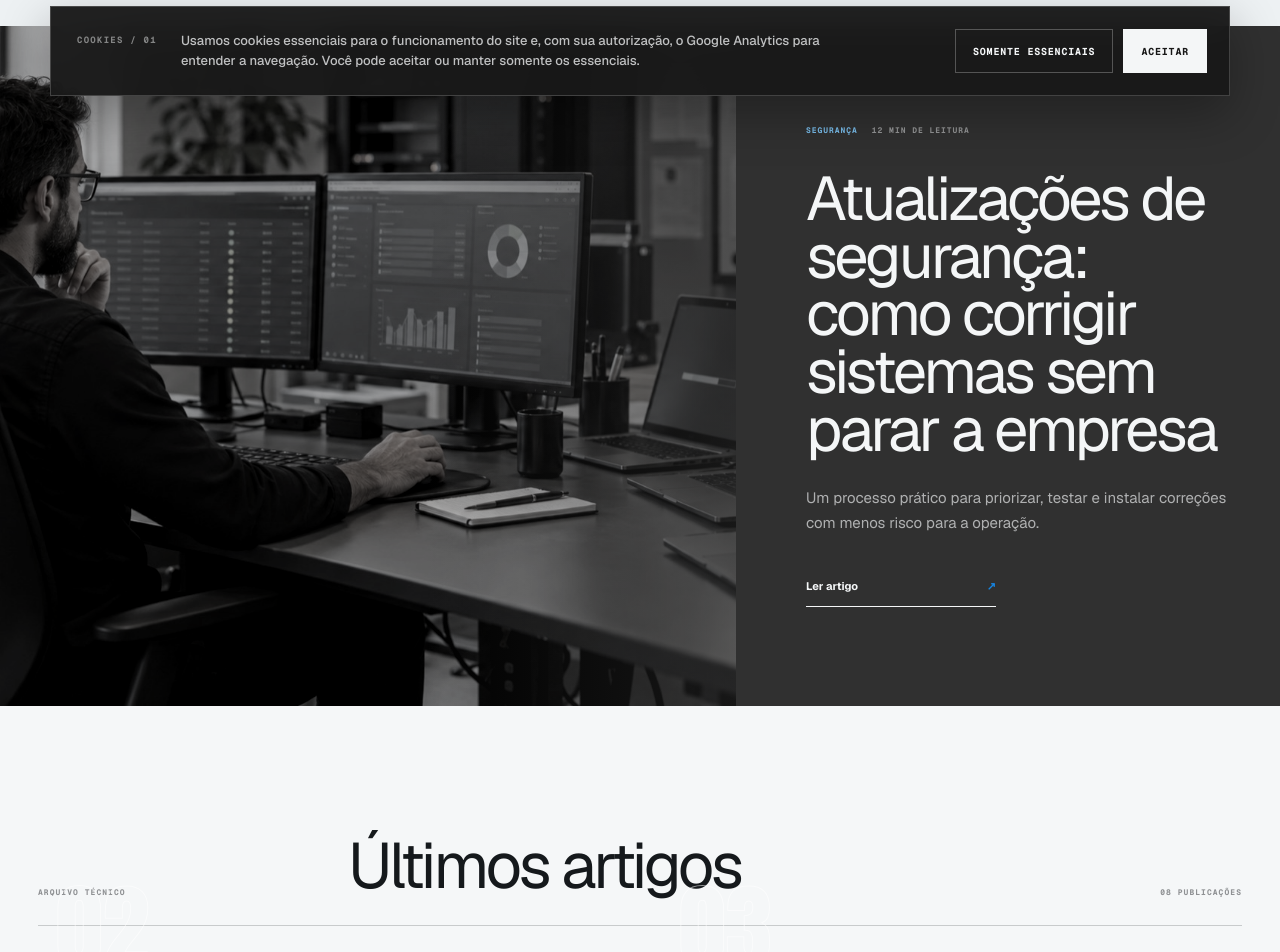
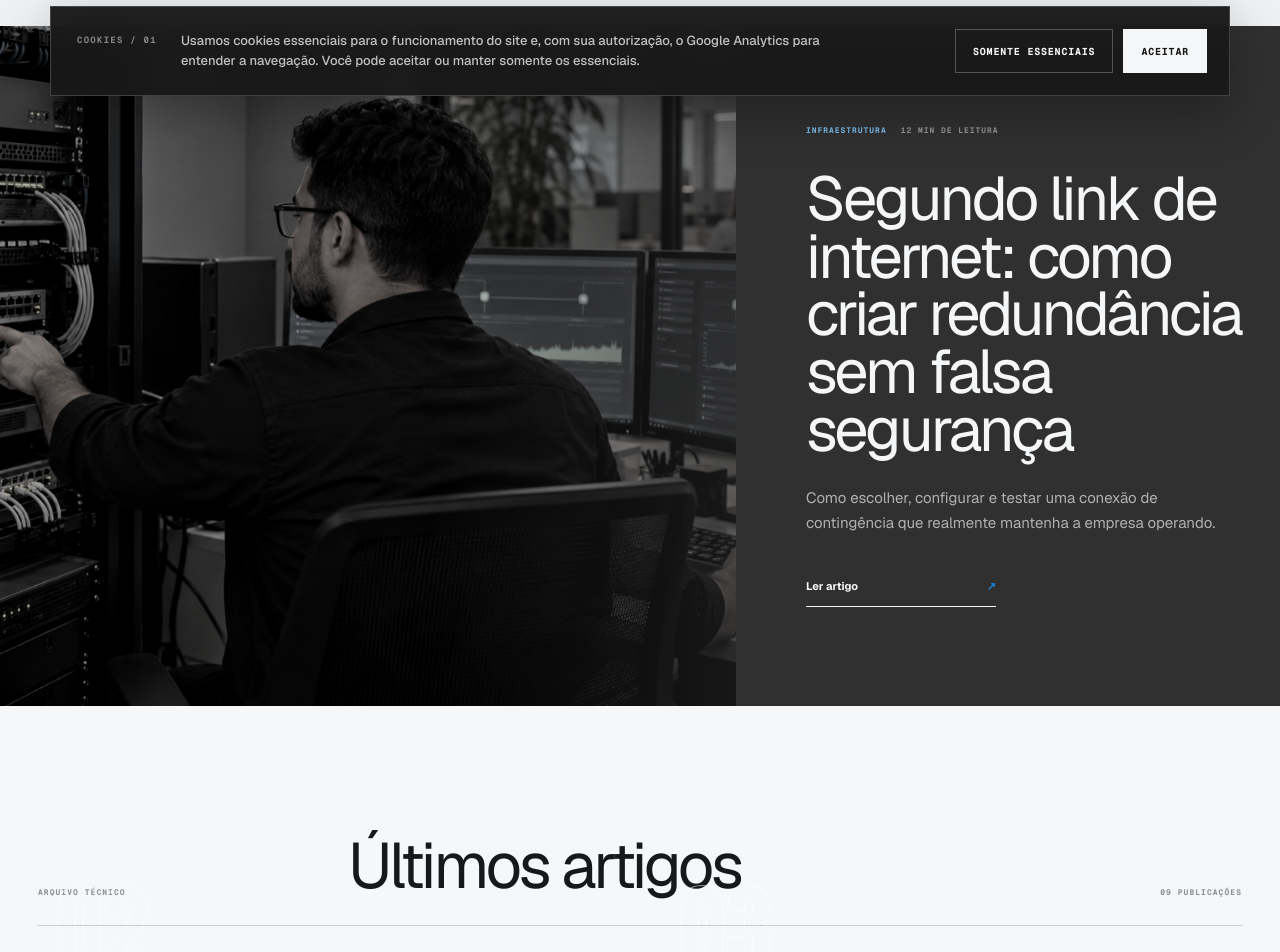
Before and after one commit to VisioIT/visioit-site, a Next.js app: page /blog in a window 1280 px wide. Shown: the part 680-1632 px from the top of the page. Built offline with nearby package versions, Linux system fonts and the light colour scheme.

Commit message:
Publica artigo sobre redundancia de internet

```diff
--- a/app/blog/posts.ts
+++ b/app/blog/posts.ts
@@ -19,6 +19,56 @@ export type BlogPost = {
 };
 
 export const blogPosts: BlogPost[] = [
+  {
+    slug: 'segundo-link-de-internet-e-redundancia-para-empresas',
+    title: 'Segundo link de internet: como criar redundância sem falsa segurança',
+    excerpt: 'Como escolher, configurar e testar uma conexão de contingência que realmente mantenha a empresa operando.',
+    category: 'Infraestrutura',
+    publishedAt: '2026-09-29',
+    updatedAt: '2026-09-29',
+    readingTime: '12 min de leitura',
+    image: '/blog-redundancia-internet-empresas.jpg',
+    imageAlt: 'Profissional de TI monitorando links redundantes de internet e equipamentos de rede corporativa',
+    intro: 'Um segundo link de internet pode reduzir o impacto de falhas, mas contratar duas conexões não garante continuidade. Se os serviços usam a mesma rota física, o mesmo equipamento ou uma troca manual demorada, um único incidente ainda pode interromper toda a empresa. A redundância precisa ser planejada, configurada e testada como parte da operação.',
+    sections: [
+      {
+        title: 'Comece pelo impacto de ficar sem internet',
+        paragraphs: ['Liste os processos que dependem da conexão: sistemas em nuvem, pagamentos, emissão fiscal, atendimento, telefonia, VPN, câmeras, integração com filiais e trabalho remoto. Para cada um, estime quanto tempo pode ficar indisponível e qual alternativa existe durante a falha.', 'Essa análise define o investimento necessário. Uma empresa que usa a internet apenas para navegação tem uma necessidade diferente de uma operação com ERP em nuvem, telefonia IP e vendas online. O objetivo não é comprar a maior velocidade, mas manter os serviços prioritários dentro de um nível aceitável.'],
+        bullets: ['Quais atividades param imediatamente?', 'Quanto custa uma hora de indisponibilidade?', 'Quais sistemas precisam continuar primeiro?', 'Existe procedimento temporário para trabalhar offline?', 'Quem deve ser avisado quando ocorre uma falha?'],
+      },
+      {
+        title: 'Diversifique além do nome da operadora',
+        paragraphs: ['Dois contratos com empresas diferentes podem compartilhar postes, dutos, fibras, centrais ou fornecedores de transporte. Uma obra, acidente ou falha elétrica no caminho comum pode derrubar ambos. Pergunte sobre rota de entrada, tecnologia de acesso e infraestrutura utilizada.', 'Sempre que possível, combine caminhos e meios distintos: fibra por entradas físicas separadas, rádio, cabo ou conexão móvel como contingência. A alternativa precisa ser adequada ao volume essencial. Um link móvel pode manter mensagens e pagamentos, mas talvez não suporte videoconferências, backups e dezenas de usuários ao mesmo tempo.'],
+      },
+      {
+        title: 'Elimine os pontos únicos de falha internos',
+        paragraphs: ['A redundância externa perde valor quando os dois links terminam no mesmo equipamento sem proteção elétrica, em uma única tomada ou em cabeamento improvisado. Verifique firewall, fontes, nobreak, switches centrais e o caminho até os usuários.', 'Nem toda empresa precisa duplicar toda a rede. Priorize os componentes cujo defeito derrubaria as duas conexões. Mantenha configurações protegidas por backup, equipamento de reposição quando o prazo de substituição for alto e contatos de suporte acessíveis mesmo sem internet.'],
+        bullets: ['Firewall ou roteador que recebe os dois links', 'Energia, nobreak e proteção contra surtos', 'Switch central e enlaces entre salas', 'Cabeamento e identificação das portas WAN', 'Configuração de contingência e credenciais administrativas'],
+      },
+      {
+        title: 'Automatize a troca com critérios corretos',
+        paragraphs: ['O firewall pode monitorar os links e realizar failover, transferindo o tráfego para a conexão disponível. A verificação não deve considerar apenas se o cabo está conectado. É preciso testar destinos externos confiáveis e detectar perda de pacotes, latência elevada ou ausência real de navegação.', 'Defina tempo e quantidade de falhas antes da troca para evitar alternâncias constantes durante pequenas oscilações. Configure também o retorno ao link principal de forma controlada. Algumas aplicações mantêm sessões associadas ao endereço público e podem exigir nova autenticação quando o caminho muda.'],
+      },
+      {
+        title: 'Decida o que passa pelo link de contingência',
+        paragraphs: ['Se a conexão secundária tem menos capacidade, aplique prioridades. Sistemas essenciais, pagamentos, comunicação e acesso remoto podem ter precedência sobre streaming, atualizações volumosas, sincronizações e backups. Sem essa política, atividades não críticas podem consumir a banda justamente durante a emergência.', 'Mapeie também serviços que dependem de endereço IP fixo, regras de firewall ou liberação por terceiros. VPNs entre unidades, câmeras e sistemas bancários podem precisar de configuração específica nos dois links. A contingência deve ser preparada antes da falha, não durante ela.'],
+        bullets: ['Defina aplicações críticas e não críticas', 'Limite transferências e atualizações durante a contingência', 'Configure VPN e acesso remoto para os dois caminhos', 'Revise dependências de IP público e listas de liberação', 'Proteja o link alternativo com as mesmas regras de segurança'],
+      },
+      {
+        title: 'Monitore qualidade, consumo e disponibilidade',
+        paragraphs: ['Um link pode permanecer conectado e ainda entregar uma experiência ruim. Acompanhe latência, perda de pacotes, variação de atraso, uso de banda e eventos de troca. Esses dados ajudam a diferenciar falha da operadora, saturação interna e problema de equipamento.', 'Registre chamados e compare o desempenho com o nível de serviço contratado. Alertas devem chegar por um caminho independente sempre que possível, pois uma notificação por e-mail pode não sair justamente quando a internet principal falha.'],
+      },
+      {
+        title: 'Teste a redundância de forma programada',
+        paragraphs: ['A primeira troca não pode acontecer em uma emergência real. Em uma janela combinada, desconecte ou desative o link principal e confirme quanto tempo o ambiente leva para migrar. Teste navegação, sistema de gestão, pagamentos, telefonia, VPN e acesso a serviços externos importantes.', 'Depois, restaure o link principal e valide o retorno. Documente tempo, sintomas e ajustes necessários. Repita o exercício depois de mudanças relevantes e em ciclos definidos, porque equipamentos, contratos e aplicações evoluem.'],
+        bullets: ['Confirme que a falha é detectada automaticamente', 'Meça o tempo até os serviços voltarem', 'Valide aplicações e não apenas a navegação', 'Teste o retorno ao link principal', 'Atualize contatos e procedimentos após o exercício'],
+      },
+      {
+        title: 'Transforme os dois links em continuidade real',
+        paragraphs: ['Uma arquitetura confiável combina diversidade de operadora e rota, equipamento adequado, energia protegida, políticas de tráfego, monitoramento e testes. O contrato adicional é somente uma parte do resultado.', 'Comece pelos processos que não podem parar e desenhe a contingência ao redor deles. Quando a empresa conhece suas dependências e pratica a troca, a falha deixa de ser uma corrida improvisada e passa a ser um evento previsto, com impacto limitado e responsáveis definidos.'],
+      },
+    ],
+  },
   {
     slug: 'atualizacoes-de-seguranca-sem-parar-a-empresa',
     title: 'Atualizações de segurança: como corrigir sistemas sem parar a empresa',
```
Also changed, not shown: public/blog-redundancia-internet-empresas.jpg (added), 1 other file (tests, documents, lock files or other folders).
